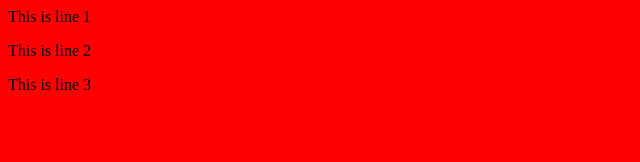
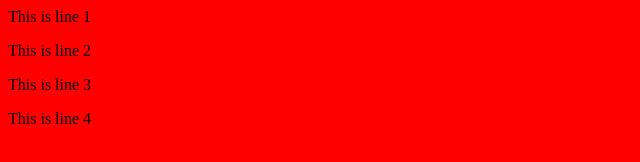
Before and after one commit to devopswithAWS21/gitlab03, a plain HTML site: page index.html in a window 1280 px wide. Shown: the full height of the page, 0-640 px from the left. Drawn offline with Linux system fonts and the light colour scheme.

Commit message:
Update index.html

```diff
--- a/index.html
+++ b/index.html
@@ -10,6 +10,7 @@
 
 <p> This is line 3 </p>
 
+<p> This is line 4 </p>
 
 </body>
 
```
